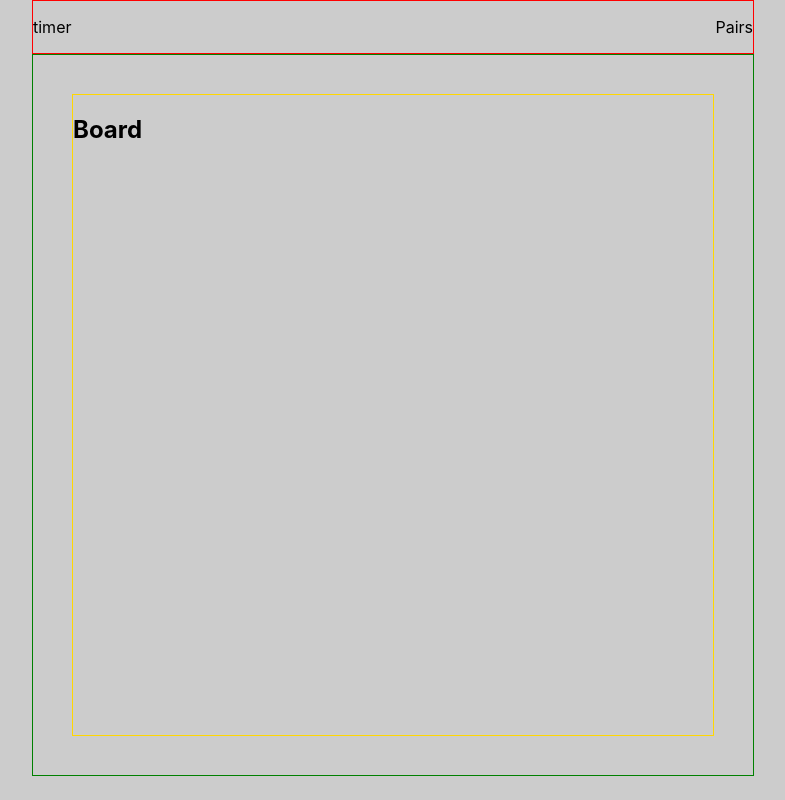
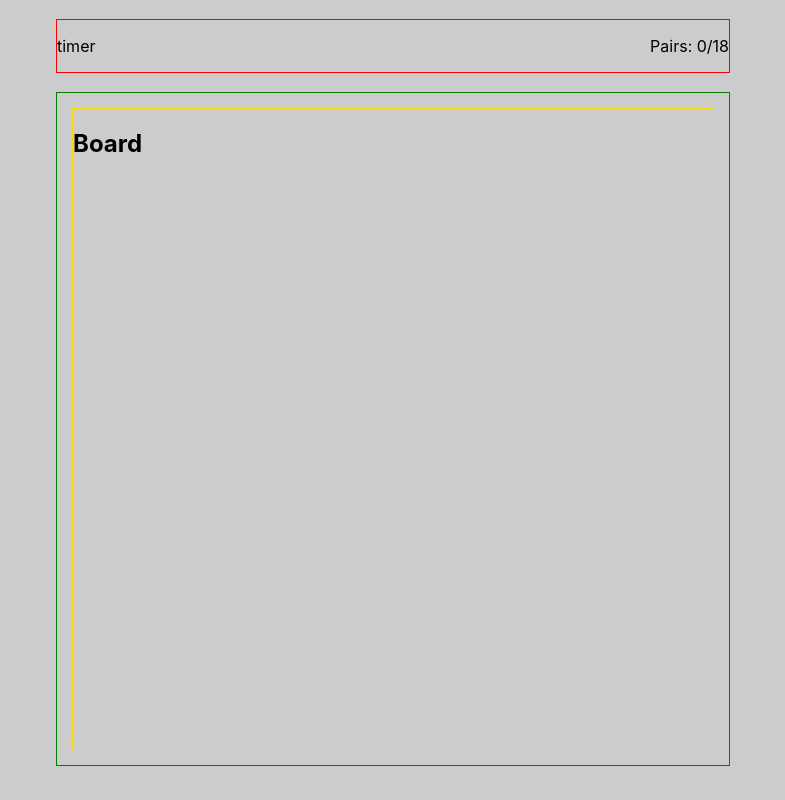
Before and after one commit to bryanmccarthy/memory-game, a React (Create React App) app: page / in a window 1280 px wide. Shown: the whole page, without its empty margins (247-1032 px from the left). Built offline with nearby package versions, Linux system fonts and the light colour scheme; the HTML template or start-up script is replaced by a standard one.

Commit message:
pairs state

```diff
--- a/src/App.tsx
+++ b/src/App.tsx
@@ -2,15 +2,14 @@ import './App.css';
 import Header from './components/Header';
 import Game from './components/Game/Game';
 import { useState } from 'react';
-import cardset from './cardset';
 
 function App() {
-  const [cards, setCards] = useState(cardset);
+  const [pairs, setPairs] = useState(0);
 
   return (
     <div className="App">
-      <Header />
-      <Game />
+      <Header pairs={pairs} />
+      <Game setPairs={setPairs} />
     </div>
   );
 }
--- a/src/components/Game/Game.css
+++ b/src/components/Game/Game.css
@@ -1,7 +1,7 @@
 .Game {
   border: 1px solid green;
-  height: 45em;
-  width: 45em;
+  height: 42em;
+  width: 42em;
   display: flex;
   justify-content: center;
   align-items: center;
--- a/src/components/Game/Game.tsx
+++ b/src/components/Game/Game.tsx
@@ -1,9 +1,16 @@
 import './Game.css';
 import Board from './Board';
+import { useState } from 'react';
+import cardset from '../../cardset';
 
 const finished = false; // TODO: replace with state
 
-export default function Game() {
+type GameProps = {
+  setPairs: (pairs: number) => void;
+}
+
+export default function Game({ setPairs }: GameProps) {
+  const [cards, setCards] = useState(cardset);
 
   return (
     <div className="Game">
--- a/src/components/Header.css
+++ b/src/components/Header.css
@@ -1,6 +1,7 @@
 .Header {
   border: 1px solid red;
-  width: 45em;
+  width: 42em;
   display: flex;
   justify-content: space-between;
+  margin: 1.2em;
 }
--- a/src/components/Header.tsx
+++ b/src/components/Header.tsx
@@ -1,11 +1,17 @@
 import './Header.css';
 
-export default function Header() {
+type HeaderProps = {
+  pairs: number;
+}
+
+export default function Header({ pairs }: HeaderProps) {
 
   return (
     <div className="Header">
       <p>timer</p>
-      <p>Pairs</p>
+      <div className="Pairs">
+        <p>Pairs: {pairs}/18</p>
+      </div>
     </div>
   )
 }
```
